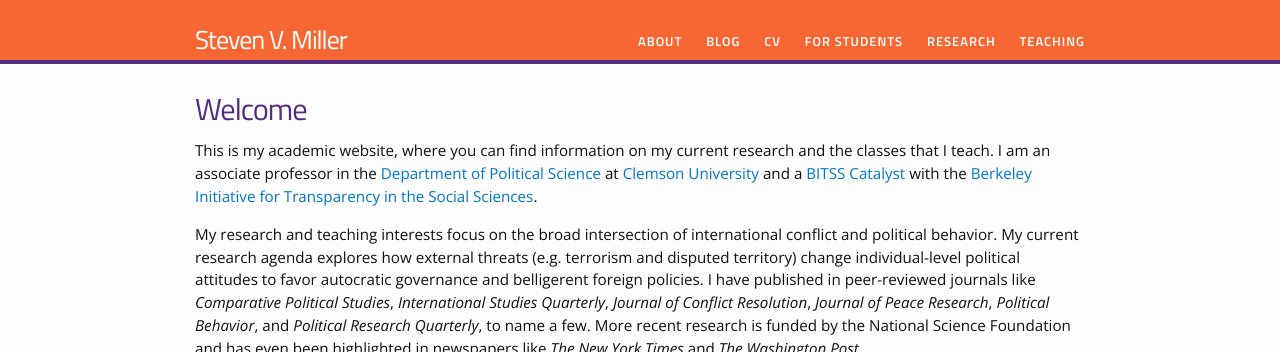
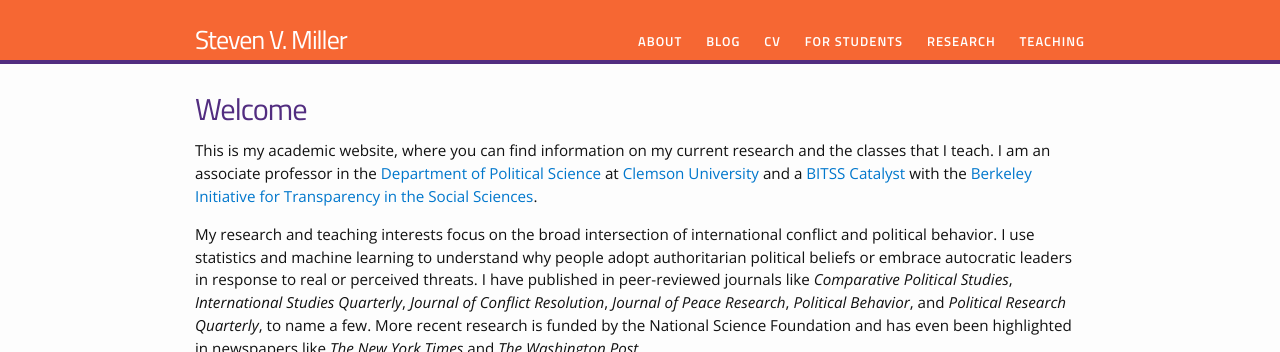
Before and after one commit to svmiller/svmiller.github.io, a Jekyll site: the page built from index.html, in a window 1280 px wide, cut to the strip 0-352 px from the top of the page. Built offline with Jekyll 4.4.1, drawn with Linux system fonts in a browser that asks for light colours; nearby versions of some CDN libraries; some web fonts are replaced.

Commit message:
thanks Mike for the feedback. That was actually very good.

```diff
--- a/index.html
+++ b/index.html
@@ -10,7 +10,7 @@ layout: default
 
 	<p>This is my academic website, where you can find information on my current research and the classes that I teach. I am an associate professor in the <a href="http://www.clemson.edu/cbbs/departments/political-science/">Department of Political Science</a> at <a href="http://www.clemson.edu/">Clemson University</a> and a <a href="https://www.bitss.org/people/steven-miller/">BITSS Catalyst</a> with the <a href="https://www.bitss.org">Berkeley Initiative for Transparency in the Social Sciences</a>.</p>
 
-	<p>My research and teaching interests focus on the broad intersection of international conflict and political behavior. My current research agenda explores how external threats (e.g. terrorism and disputed territory) change individual-level political attitudes to favor autocratic governance and belligerent foreign policies. I have published in peer-reviewed journals like <em>Comparative Political Studies</em>, <em>International Studies Quarterly</em>, <em>Journal of Conflict Resolution</em>, <em>Journal of Peace Research</em>, <em>Political Behavior</em>, and <em>Political Research Quarterly</em>, to name a few. More recent research is funded by the National Science Foundation and has even been highlighted in newspapers like <em>The New York Times</em> and <em>The Washington Post</em>.</p>
+	<p>My research and teaching interests focus on the broad intersection of international conflict and political behavior. I use statistics and machine learning to understand why people adopt authoritarian political beliefs or embrace autocratic leaders in response to real or perceived threats. I have published in peer-reviewed journals like <em>Comparative Political Studies</em>, <em>International Studies Quarterly</em>, <em>Journal of Conflict Resolution</em>, <em>Journal of Peace Research</em>, <em>Political Behavior</em>, and <em>Political Research Quarterly</em>, to name a few. More recent research is funded by the National Science Foundation and has even been highlighted in newspapers like <em>The New York Times</em> and <em>The Washington Post</em>.</p>
 
 {% include image.html url="/images/buckeyeprotesteriran.jpg" caption="A supporter of defeated Iranian presidential candidate Mir Hossein Mousavi gestures during a rally in Tehran on June 15, 2009 (AFP/Getty Images)." width=580 align="center" %}
 
```
